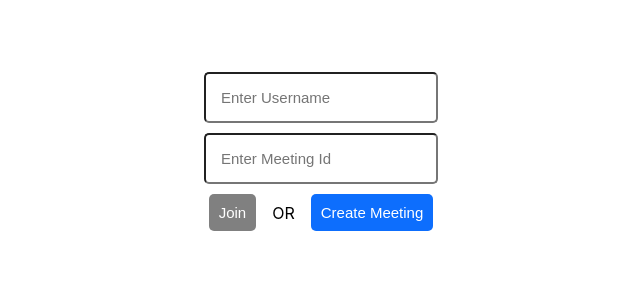
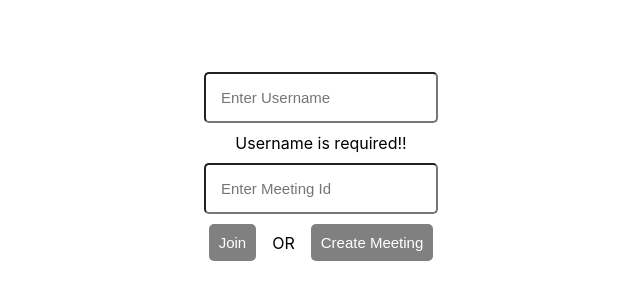
Before and after one commit to tejasveedighe/meet-app, a React (Create React App) app: page / in a window 1280 px wide. Shown: the part 178-478 px from the top of the page, without its empty margins (319-959 px from the left). Built offline with nearby package versions, Linux system fonts and the light colour scheme; no server answers.

Commit message:
Disabled button logic update

```diff
--- a/src/components/JoinScreen/Join.js
+++ b/src/components/JoinScreen/Join.js
@@ -37,6 +37,7 @@ export default function JoinScreen() {
 					onChange={(e) => setUserName(e.currentTarget.value)}
 					required
 				/>
+				{!username && <span>Username is required!!</span>}
 				<input
 					className={styles.meetingIdInput}
 					type="text"
@@ -47,17 +48,21 @@ export default function JoinScreen() {
 				/>
 				<div className={styles.buttonsRow}>
 					<button
-						disabled={!meetId}
 						type="submit"
-						className={meetId ? styles.button : styles.disabledButton}
+						className={
+							!meetId || !username ? styles.disabledButton : styles.button
+						}
+						disabled={!meetId || !username}
 					>
 						Join
 					</button>
 					OR
 					<button
-						disabled={meetId}
-						className={meetId ? styles.disabledButton : styles.button}
+						className={
+							meetId || !username ? styles.disabledButton : styles.button
+						}
 						onClick={onCreateMeeting}
+						disabled={meetId || !username}
 					>
 						Create Meeting
 					</button>
```
